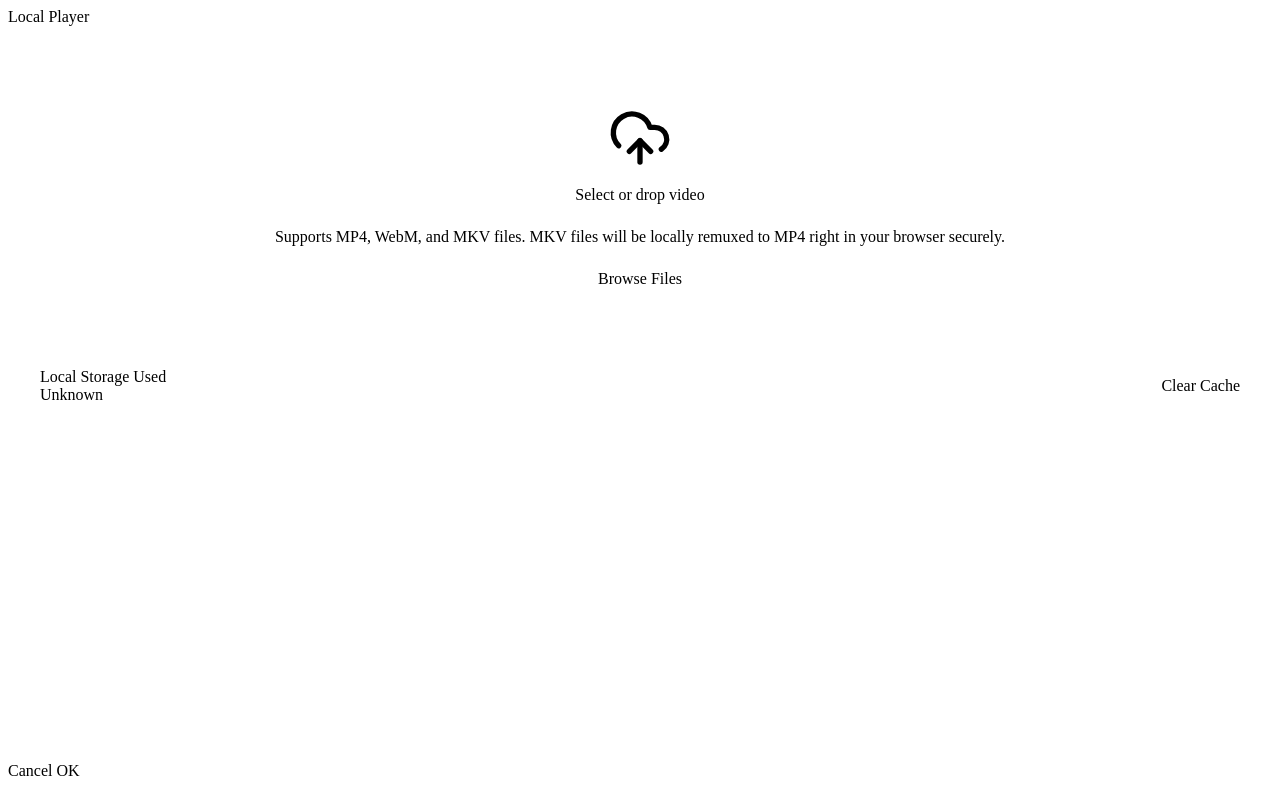
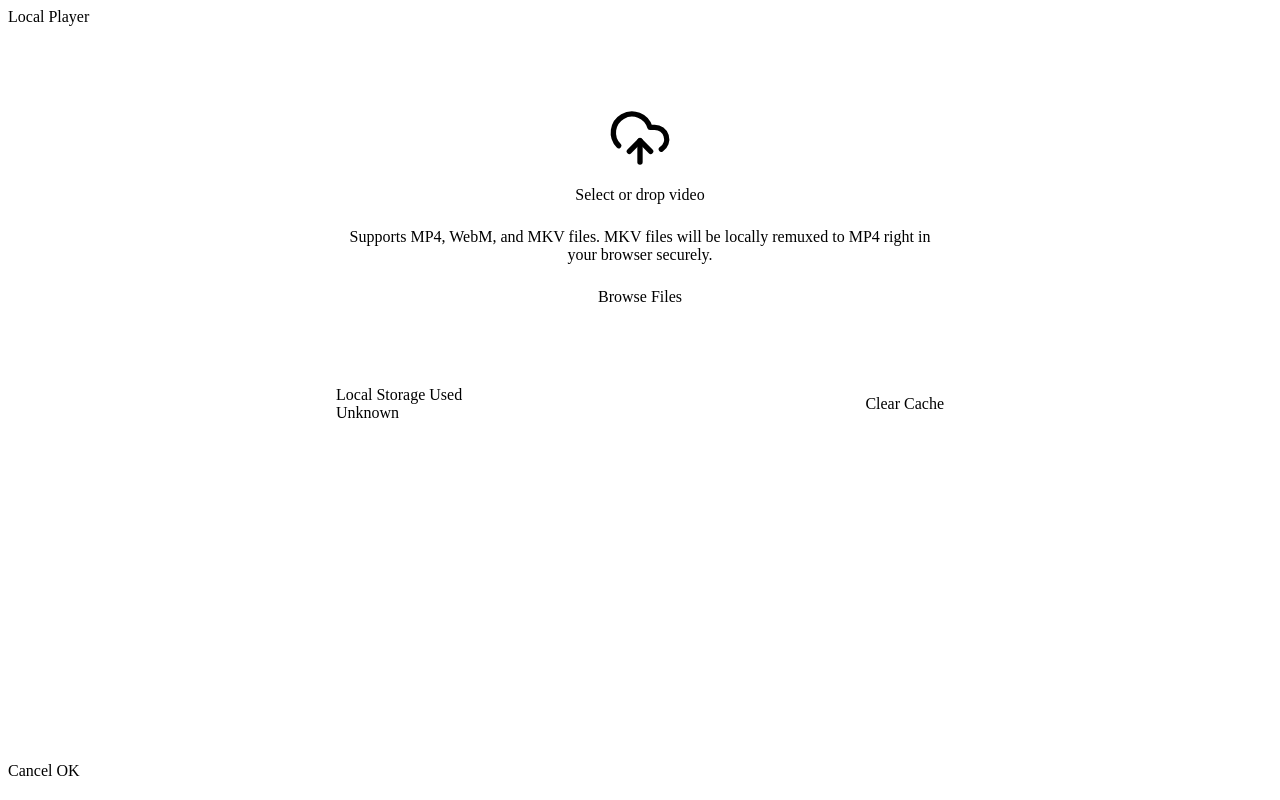
Before and after one commit to StringWeaver/Local-PWA-Media-Player, a Svelte app: page / in a window 1280 px wide. Built offline with nearby package versions, Linux system fonts and the light colour scheme.

Commit message:
optimize layout

```diff
--- a/src/App.svelte
+++ b/src/App.svelte
@@ -544,6 +544,7 @@
 
   <mdui-layout-main class="layout-main" style="min-height: calc(100vh - 64px);">
       {#if view === 'home'}
+        <div class="home-container">
           <mdui-card variant="filled" clickable class="upload-card"
             ondragover={handleDragOver} ondrop={handleDrop} onclick={() => fileInputRef?.click()}>
             <CloudUpload class="upload-icon" />
@@ -571,6 +572,7 @@
                <mdui-button variant="tonal" style="border-radius: 9999px;" onclick={promptClearCache}>Clear Cache</mdui-button>
             </mdui-card>
           {/if}
+        </div>
       {/if}
 
       {#if view === 'play'}
@@ -640,12 +642,19 @@
   }
 
   /* Upload card */
+  .home-container {
+    max-width: 40rem;
+    margin: 2rem auto 0;
+    display: flex;
+    flex-direction: column;
+    gap: 1rem;
+  }
+
   :global(.upload-card) {
     display: flex;
     flex-direction: column;
     align-items: center;
     padding: 3rem 1rem;
-    margin: 2rem 1rem 0;
   }
 
   :global(.upload-icon) {
@@ -675,7 +684,6 @@
     align-items: center;
     justify-content: space-between;
     padding: 1rem;
-    margin: 1rem;
   }
 
   /* Play container */
```
Lines whose indentation alone changed are shown as unchanged.
